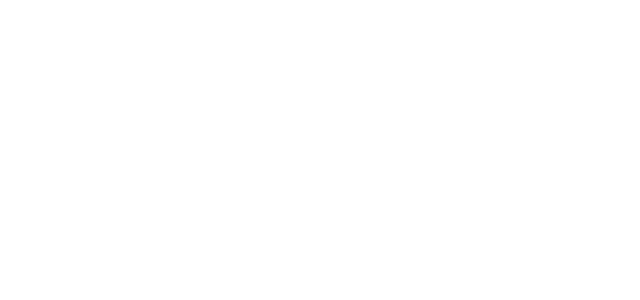
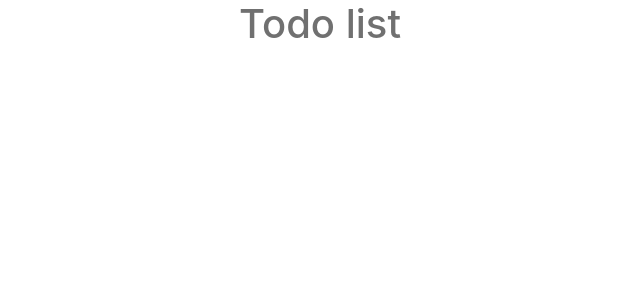
Before and after one commit to iliaroger/todo-list-app, a React (Create React App) app in the folder personal-finance-app/: page / in a window 1280 px wide. Shown: the top 300 px of the page, without its empty margins (320-960 px from the left). Built offline with nearby package versions, Linux system fonts and the light colour scheme.

Commit message:
added new components, restructured folders

```diff
--- a/personal-finance-app/package.json
+++ b/personal-finance-app/package.json
@@ -6,6 +6,7 @@
     "@testing-library/jest-dom": "^4.2.4",
     "@testing-library/react": "^9.5.0",
     "@testing-library/user-event": "^7.2.1",
+    "bootstrap": "^4.4.1",
     "react": "^16.13.1",
     "react-dom": "^16.13.1",
     "react-scripts": "3.4.1"
--- a/personal-finance-app/src/App.js
+++ b/personal-finance-app/src/App.js
@@ -1,10 +1,15 @@
 import React from 'react';
 import './App.css';
+import DisplayTodos from './Components/DisplayTodos'
 
 function App() {
   return (
-    <div>
-
+    <div className="container">
+      <div className="row">
+        <div className="col-md-12">
+          <DisplayTodos></DisplayTodos>
+        </div>
+      </div>
     </div>
   );
 }
--- /dev/null
+++ b/personal-finance-app/src/Components/Display.css
@@ -0,0 +1,5 @@
+h1{
+    font-size: 40px;
+    text-align: center;
+    color: rgb(112,112,112);
+}
--- /dev/null
+++ b/personal-finance-app/src/Components/DisplayTodos.js
@@ -0,0 +1,16 @@
+import React, {useEffect, useCallback} from 'react';
+import '../Components/Display.css'
+
+function Display(props){
+
+    return(
+        <div>
+            <h1>Todo list</h1>
+            <br></br>
+            <ul></ul>
+        </div>
+    )
+}
+
+
+export default Display;
--- a/personal-finance-app/src/index.js
+++ b/personal-finance-app/src/index.js
@@ -1,6 +1,7 @@
 import React from 'react';
 import ReactDOM from 'react-dom';
 import App from './App';
+import '../node_modules/bootstrap/dist/css/bootstrap.css'
 
 ReactDOM.render(
   <React.StrictMode>
@@ -8,8 +9,3 @@ ReactDOM.render(
   </React.StrictMode>,
   document.getElementById('root')
 );
-
-// If you want your app to work offline and load faster, you can change
-// unregister() to register() below. Note this comes with some pitfalls.
-// Learn more about service workers: https://bit.ly/CRA-PWA
-serviceWorker.unregister();
```
Also changed, not shown: personal-finance-app/src/Components/InputTodos.js (added, +12 -0 lines), personal-finance-app/src/Components/Input.css (added), 2 other files (tests, documents, lock files or other folders).
